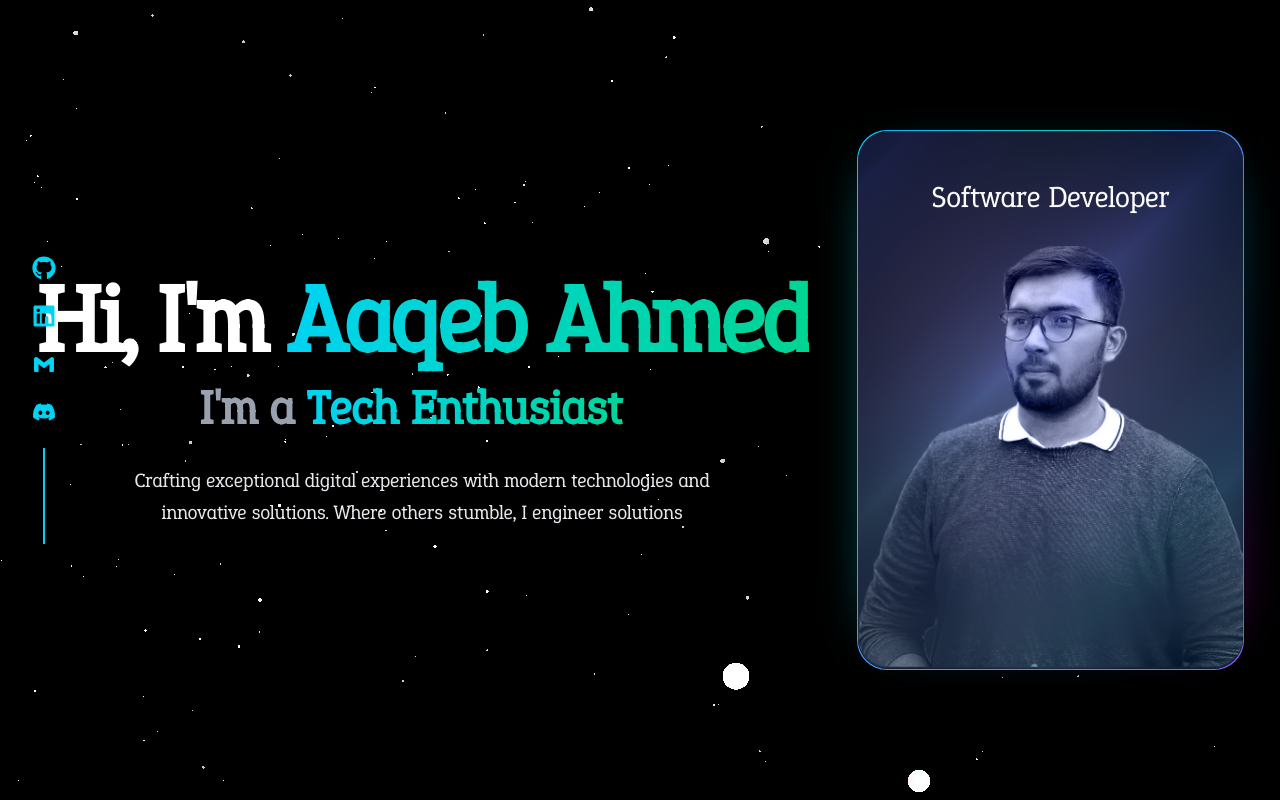
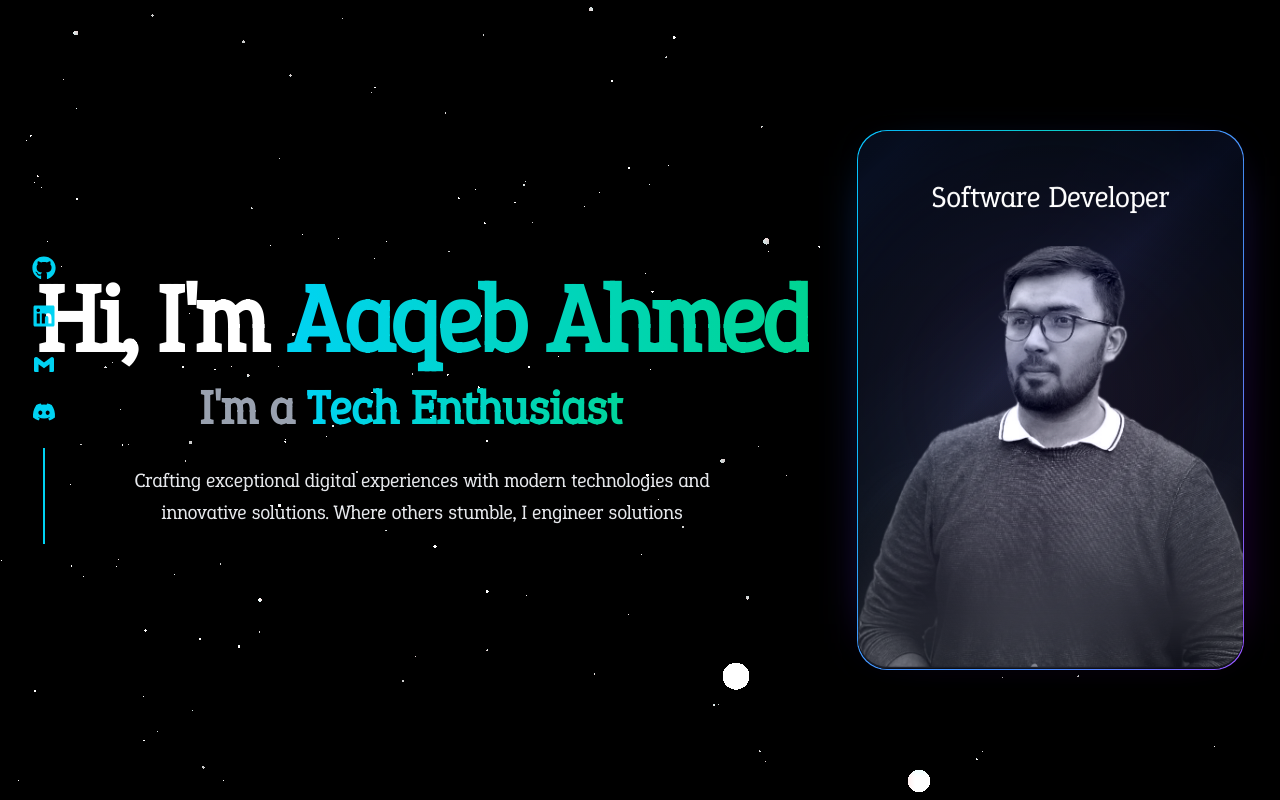
Before and after one commit to Aaqeb11/portfolio, a Next.js app: page / in a window 1280 px wide. Shown: the top 800 px of the page. Built offline with nearby package versions, Linux system fonts and the light colour scheme.

Commit message:
fix: add missing props

```diff
--- a/src/components/Hero/index.tsx
+++ b/src/components/Hero/index.tsx
@@ -49,6 +49,8 @@ const Hero = () => {
                 cursorCharacter="|"
                 className="bg-gradient-to-r from-cyan-400 to-emerald-400 bg-clip-text text-transparent font-bold"
                 loop={true}
+                variableSpeed={false}
+                onSentenceComplete={() => {}}
               />
             </div>
           </div>
@@ -70,6 +72,9 @@ const Hero = () => {
           enableTilt={true}
           enableMobileTilt={false}
           onContactClick={() => "mailto:aaqebahmed@gmail.com"}
+          behindGradient="linear-gradient(135deg, #667eea 0%, #764ba2 100%)"
+          innerGradient="linear-gradient(135deg, rgba(102, 126, 234, 0.1) 0%, rgba(118, 75, 162, 0.1) 100%)"
+          miniAvatarUrl="./me.png"
         />
       </div>
     </div>
```
